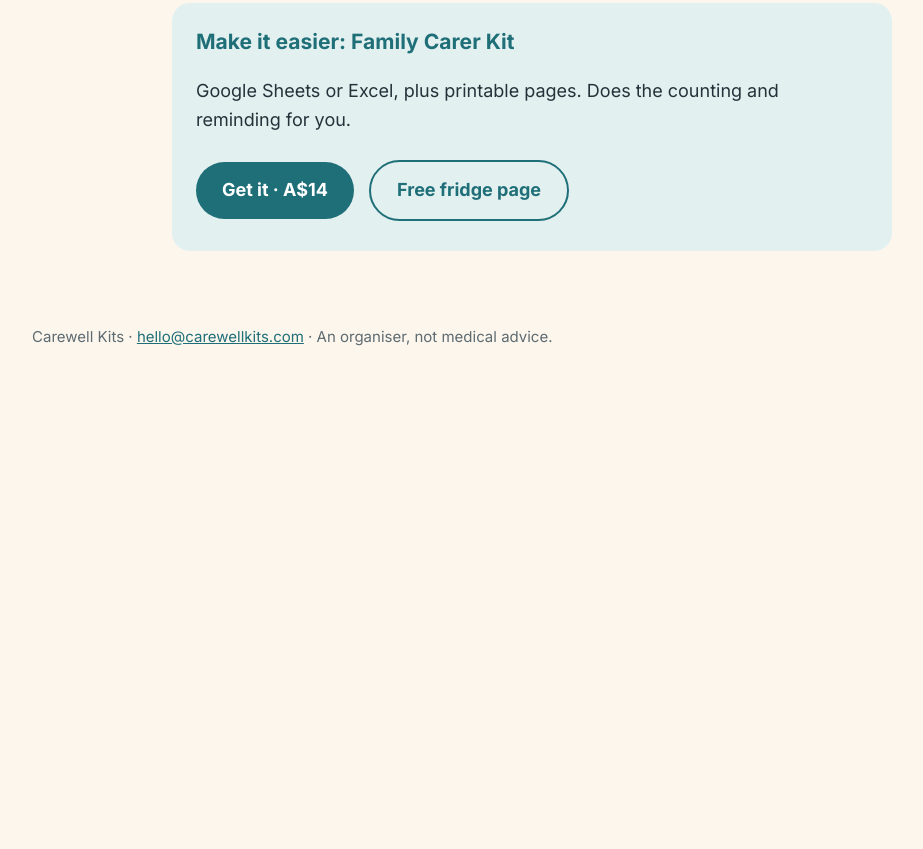
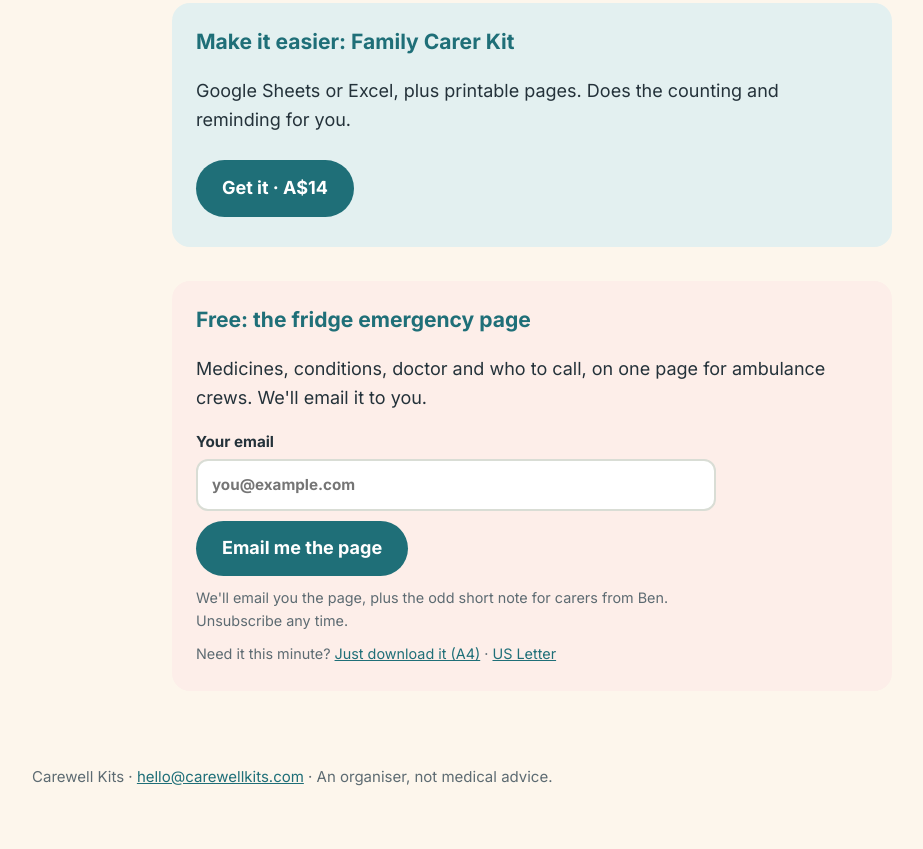
Before and after one commit to froghaul/carewell, a plain HTML site: page guides/getting-ready-for-an-aged-care-assessment/index.html in a window 1280 px wide. Shown: the part 2681-3530 px from the top of the page, without its empty margins (108-1031 px from the left). Before the commit the page ends 3090 px from the top, so only its background shows below. Drawn offline with Linux system fonts and the light colour scheme.

Commit message:
Add 1 files

```diff
--- a/guides/getting-ready-for-an-aged-care-assessment/index.html
+++ b/guides/getting-ready-for-an-aged-care-assessment/index.html
@@ -35,7 +35,7 @@ article{max-width:720px;margin:0 auto}article h2{font-size:30px;margin-top:34px}
 nav.top{padding:18px 0;font-weight:700}nav.top a{color:var(--teal);text-decoration:none;margin-right:18px}
 .glist a{display:block;background:#fff;border-radius:18px;padding:0;margin:0 0 22px;text-decoration:none;color:inherit;overflow:hidden;box-shadow:0 4px 18px rgba(0,0,0,.04)}
 .glist img{width:100%;height:220px;object-fit:cover;display:block}.glist div{padding:18px 22px}.glist h3{margin:0 0 6px;color:var(--teal);font-family:'DM Serif Display',Georgia,serif;font-weight:400;font-size:26px}</style></head><body><div class="wrap">
-<nav class="top"><a href="/">Carewell Kits</a><a href="/guides/">Guides</a><a href="/#kits">Kits</a><a href="/#free">Free fridge page</a></nav><article><div class="eyebrow">Guide</div><h1 style="font-size:clamp(34px,6vw,52px)">Getting ready for a My Aged Care assessment (Support at Home)</h1>
+<nav class="top"><a href="/">Carewell Kits</a><a href="/guides/">Guides</a><a href="/#kits">Kits</a><a href="/tools/#free">Free fridge page</a></nav><article><div class="eyebrow">Guide</div><h1 style="font-size:clamp(34px,6vw,52px)">Getting ready for a My Aged Care assessment (Support at Home)</h1>
 <img class="hero" src="/img/p60.jpg" alt="" width="1200" height="800">
 <p>Almost all government-funded help at home in Australia starts with one step: an aged care assessment through My Aged Care. Since November 2025 most ongoing help at home comes through the <b>Support at Home</b> program, which replaced Home Care Packages. Here is how to get the assessment started and how to make the most of it.</p>
 <h2>1. Apply (10 to 15 minutes)</h2>
@@ -62,4 +62,4 @@ nav.top{padding:18px 0;font-weight:700}nav.top a{color:var(--teal);text-decorati
 <p>If they're approved, a letter explains the services and funding. When the funding comes through, you choose a provider and agree the mix of services. You can ask for a reassessment if needs change. Under Support at Home you contribute to the cost of some services based on what you can afford, but not to clinical care such as nursing.</p>
 <p>Need free, independent help with any of this? The National Aged Care Advocacy Line is 1800 700 600, and Carer Gateway (1800 422 737) supports you as the carer.</p>
 <p class="aside">Checked against myagedcare.gov.au on 16 November 2026. General information only; check the official pages, as programs change.</p>
-<div class="cta"><h3>Make it easier: Family Carer Kit</h3><p>Google Sheets or Excel, plus printable pages. Does the counting and reminding for you.</p><a class="btn" href="https://payhip.com/b/wTUpe">Get it · A$14</a> <a class="btn ghost" href="/#free">Free fridge page</a></div></article><footer>Carewell Kits · <a href="mailto:hello@carewellkits.com" style="color:var(--teal)">hello@carewellkits.com</a> · An organiser, not medical advice.</footer></div><!-- Cloudflare Web Analytics --><script type='module' src='https://static.cloudflareinsights.com/beacon.min.js' data-cf-beacon='{"token": "cf8fc31286004e2e8cccc2bdc8f813a1"}'></script><!-- End Cloudflare Web Analytics --></body></html>
+<div class="cta"><h3>Make it easier: Family Carer Kit</h3><p>Google Sheets or Excel, plus printable pages. Does the counting and reminding for you.</p><a class="btn" href="https://payhip.com/b/wTUpe">Get it · A$14</a> </div><div class="cta" style="background:#fdeee9"><h3>Free: the fridge emergency page</h3><p>Medicines, conditions, doctor and who to call, on one page for ambulance crews. We'll email it to you.</p><div data-cw-signup="compact"></div></div></article><footer>Carewell Kits · <a href="mailto:hello@carewellkits.com" style="color:var(--teal)">hello@carewellkits.com</a> · An organiser, not medical advice.</footer></div><!-- Cloudflare Web Analytics --><script type='module' src='https://static.cloudflareinsights.com/beacon.min.js' data-cf-beacon='{"token": "cf8fc31286004e2e8cccc2bdc8f813a1"}'></script><!-- End Cloudflare Web Analytics --><script src="/signup.js" defer></script></body></html>
```
